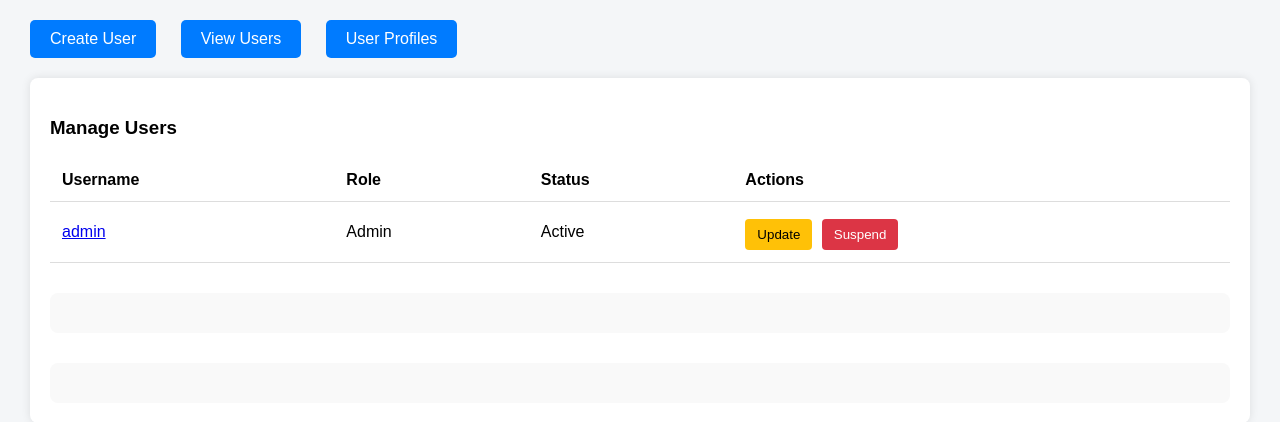
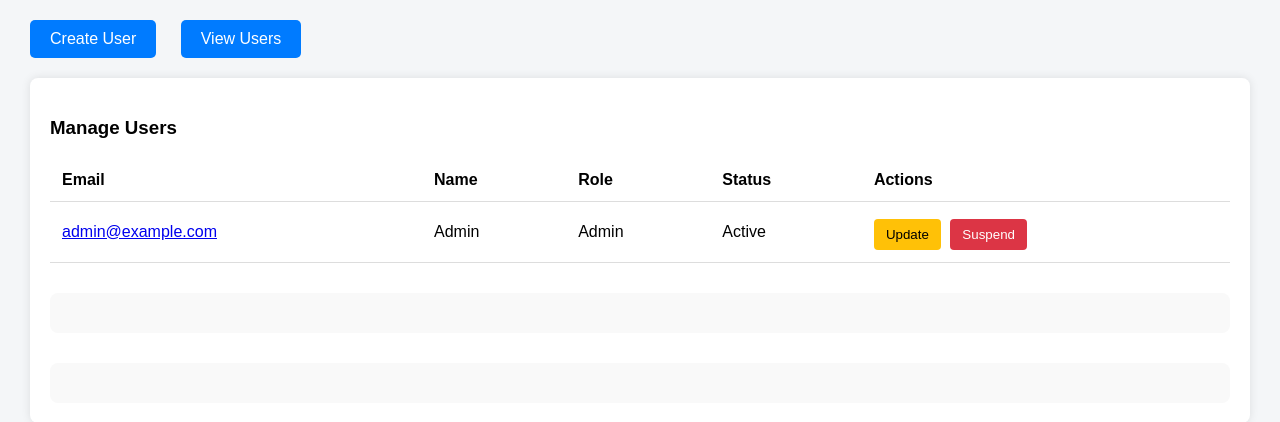
Before and after one commit to timt29/CSIT314SoftDev, a Flask app: template Project/templates/dashboard_admin.html in a window 1280 px wide. Shown: the part 98-520 px from the top of the page. Run offline with Flask 3, Linux system fonts and the light colour scheme; the template is opened without the code that fills it, so the values that code supplies are empty.

Commit message:
Mini update to replace all username with Email
Mini update to replace all username with Email

```diff
--- a/Project/templates/dashboard_admin.html
+++ b/Project/templates/dashboard_admin.html
@@ -56,6 +56,7 @@
         input[type="text"],
         input[type="password"],
         input[type="date"],
+        input[type="email"],
         select {
             display: block;
             width: 80%;
@@ -125,7 +126,6 @@
 <div class="tabs">
     <div class="tab" onclick="showTab('create')">Create User</div>
     <div class="tab" onclick="showTab('view')">View Users</div>
-    <div class="tab" onclick="showTab('profiles')">User Profiles</div>
 </div>
 
 <div id="content"></div>
@@ -134,68 +134,11 @@
 
 <script>
     let users = [
-        { username: "admin", role: "Admin", email: "admin@example.com", dob: "1990-01-01", status: "Active" }
-    ];
-
-    let userProfiles = [
-        { role: "Admin", description: "System administrator with full access" },
-        { role: "Cleaner", description: "Responsible for cleaning and maintenance" }
+        { email: "admin@example.com", password: "admin123", name: "Admin", role: "Admin", dob: "1990-01-01", desc: "System administrator", status: "Active" }
     ];
 
     function logout() {
         window.location.href = "login.html";
-    }
-
-    function showTab(tab) {
-        document.getElementById('user-detail').innerHTML = '';
-        document.getElementById('update-user-form').innerHTML = '';
-
-        if (tab === "create") {
-            document.getElementById('content').innerHTML = `
-                <h3>Create New User</h3>
-                <form id="create-form">
-                    <div class="form-group">
-                        <label>Username:</label>
-                        <input id="create-username" type="text" placeholder="Enter Username" required>
-                    </div>
-                    <div class="form-group">
-                        <label>Password:</label>
-                        <input id="create-password" type="password" placeholder="Enter Password" required>
-                    </div>
-                    <div class="form-group">
-                        <label for="create-role">Role:</label>
-                        <select id="create-role">
-                            ${userProfiles.map(p => `<option>${p.role}</option>`).join('')}
-                        </select>
-                    </div>
-                    <div class="form-group">
-                        <label>Email:</label>
-                        <input id="create-email" type="text" placeholder="Enter Email" required>
-                    </div>
-                    <div class="form-group">
-                        <label>Date of Birth:</label>
-                        <input id="create-dob" type="date" required>
-                    </div>
-                    <button type="button" onclick="createUser()">Create User</button>
-                </form>
-            `;
-        } else if (tab === "view") {
-            loadUserTable();
-        } else if (tab === "profiles") {
-            loadUserProfiles();
-        }
-    }
-
-    function createUser() {
-        const username = document.getElementById("create-username").value;
-        const password = document.getElementById("create-password").value;
-        const role = document.getElementById("create-role").value;
-        const email = document.getElementById("create-email").value;
-        const dob = document.getElementById("create-dob").value;
-
-        users.push({ username, role, email, dob, status: "Active" });
-        alert("User created successfully!");
-        showTab("view");
     }
 
     function loadUserTable() {
@@ -204,7 +147,8 @@
             <table>
                 <thead>
                     <tr>
-                        <th>Username</th>
+                        <th>Email</th>
+                        <th>Name</th>
                         <th>Role</th>
                         <th>Status</th>
                         <th>Actions</th>
@@ -216,7 +160,8 @@
         users.forEach((user, index) => {
             html += `
                 <tr>
-                    <td><a href="#" onclick="viewUser(${index})">${user.username}</a></td>
+                    <td><a href="#" onclick="viewUser(${index})">${user.email}</a></td>
+                    <td>${user.name}</td>
                     <td>${user.role}</td>
                     <td id="status-${index}">${user.status}</td>
                     <td>
@@ -237,10 +182,11 @@
         const user = users[index];
         document.getElementById('user-detail').innerHTML = `
             <h3>User Details</h3>
-            <p><strong>Username:</strong> ${user.username}</p>
+            <p><strong>Email:</strong> ${user.email}</p>
+            <p><strong>Name:</strong> ${user.name}</p>
             <p><strong>Role:</strong> ${user.role}</p>
-            <p><strong>Email:</strong> ${user.email}</p>
             <p><strong>DOB:</strong> ${user.dob}</p>
+            <p><strong>Description:</strong> ${user.desc}</p>
             <p><strong>Status:</strong> ${user.status}</p>
         `;
     }
@@ -255,19 +201,23 @@
     function showUpdateForm(index) {
         const user = users[index];
         document.getElementById('update-user-form').innerHTML = `
-            <h3>Update User - ${user.username}</h3>
+            <h3>Update User - ${user.email}</h3>
             <form id="update-form">
+                <div class="form-group">
+                    <label>Name:</label>
+                    <input id="update-name" type="text" value="${user.name}" placeholder="Enter Name">
+                </div>
                 <div class="form-group">
                     <label>Role:</label>
                     <input id="update-role" type="text" value="${user.role}" placeholder="Enter Role">
                 </div>
                 <div class="form-group">
-                    <label>Email:</label>
-                    <input id="update-email" type="text" value="${user.email}" placeholder="Enter Email">
+                    <label>Date of Birth:</label>
+                    <input id="update-dob" type="date" value="${user.dob}">
                 </div>
                 <div class="form-group">
-                    <label>Date of Birth:</label>
-                    <input id="update-dob" type="date" value="${user.dob}">
+                    <label>Description:</label>
+                    <input id="update-desc" type="text" value="${user.desc}" placeholder="Enter Description">
                 </div>
                 <button type="button" onclick="updateUser(${index})">Save Changes</button>
             </form>
@@ -275,34 +225,66 @@
     }
 
     function updateUser(index) {
+        users[index].name = document.getElementById('update-name').value;
         users[index].role = document.getElementById('update-role').value;
-        users[index].email = document.getElementById('update-email').value;
         users[index].dob = document.getElementById('update-dob').value;
+        users[index].desc = document.getElementById('update-desc').value;
 
         alert("User Updated Successfully!");
         loadUserTable(); // Reload the table to reflect the updated user details
     }
 
-    function loadUserProfiles() {
-        document.getElementById('content').innerHTML = `
-            <h3>User Profiles</h3>
-            <table>
-                <thead>
-                    <tr>
-                        <th>Role</th>
-                        <th>Description</th>
-                    </tr>
-                </thead>
-                <tbody>
-                    ${userProfiles.map(profile => `
-                        <tr>
-                            <td>${profile.role}</td>
-                            <td>${profile.description}</td>
-                        </tr>
-                    `).join('')}
-                </tbody>
-            </table>
-        `;
+    function createUser() {
+        const email = document.getElementById("create-email").value;
+        const password = document.getElementById("create-password").value;
+        const name = document.getElementById("create-name").value;
+        const role = document.getElementById("create-role").value;
+        const dob = document.getElementById("create-dob").value;
+        const desc = document.getElementById("create-desc").value;
+
+        users.push({ email, password, name, role, dob, desc, status: "Active" });
+        alert("User created successfully!");
+        loadUserTable();
+    }
+
+    function showTab(tab) {
+        document.getElementById('user-detail').innerHTML = '';
+        document.getElementById('update-user-form').innerHTML = '';
+
+        if (tab === "create") {
+            document.getElementById('content').innerHTML = `
+                <h3>Create New User</h3>
+                <form id="create-form">
+                    <div class="form-group">
+                        <label>Email:</label>
+                        <input id="create-email" type="email" placeholder="Enter Email" required>
+                    </div>
+                    <div class="form-group">
+                        <label>Password:</label>
+                        <input id="create-password" type="password" placeholder="Enter Password" required>
+                    </div>
+                    <div class="form-group">
+                        <label>Name:</label>
+                        <input id="create-name" type="text" placeholder="Enter Name" required>
+                    </div>
+                    <div class="form-group">
+                        <label>Role:</label>
+                        <input id="create-role" type="text" placeholder="Enter Role" required>
+                    </div>
+                    <div class="form-group">
+                        <label>Date of Birth:</label>
+                        <input id="create-dob" type="date" required>
+                    </div>
+                    <div class="form-group">
+                        <label>Description:</label>
+                        <input id="create-desc" type="text" placeholder="Enter Description" required>
+                    </div>
+                    <button type="button" onclick="createUser()">Create User</button>
+                </form>
+            `;
+        } else if (tab === "view") {
+            loadUserTable();
+        }
     }
 
     window.onload = () => {
```
